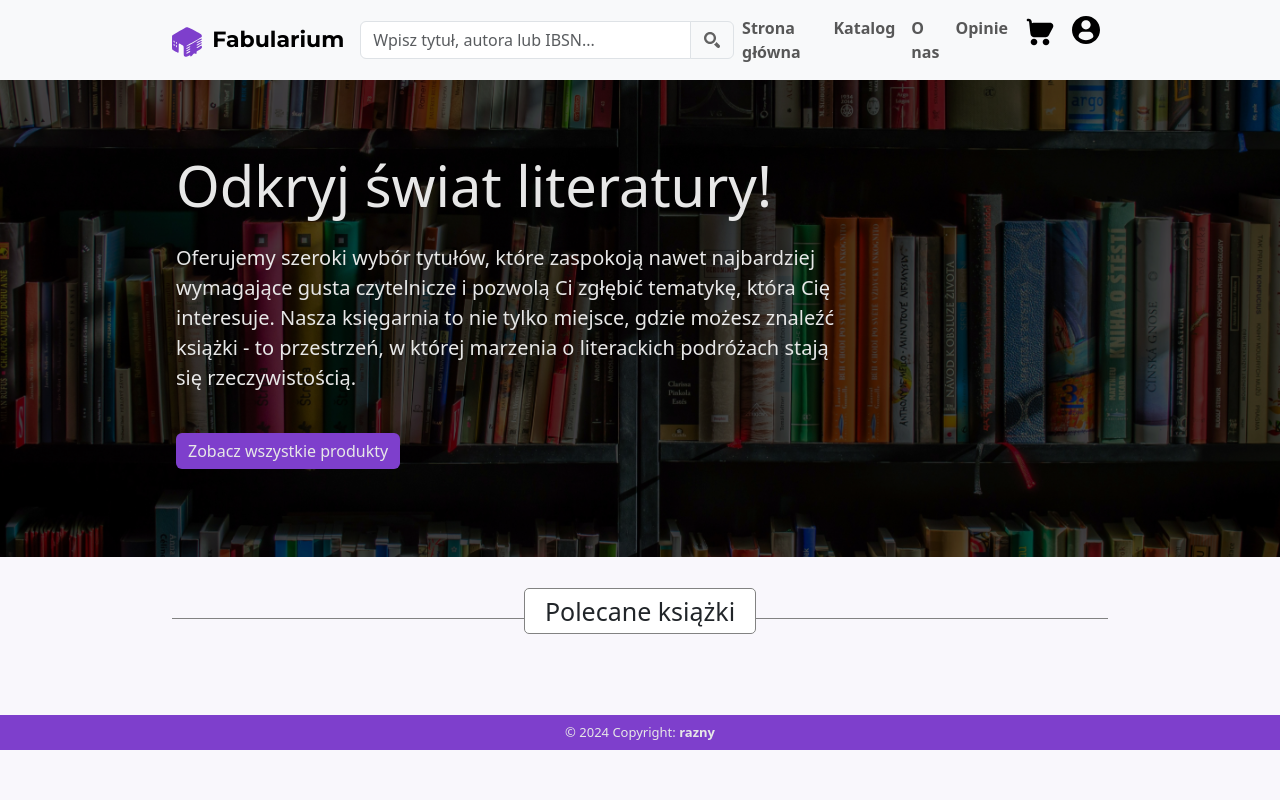
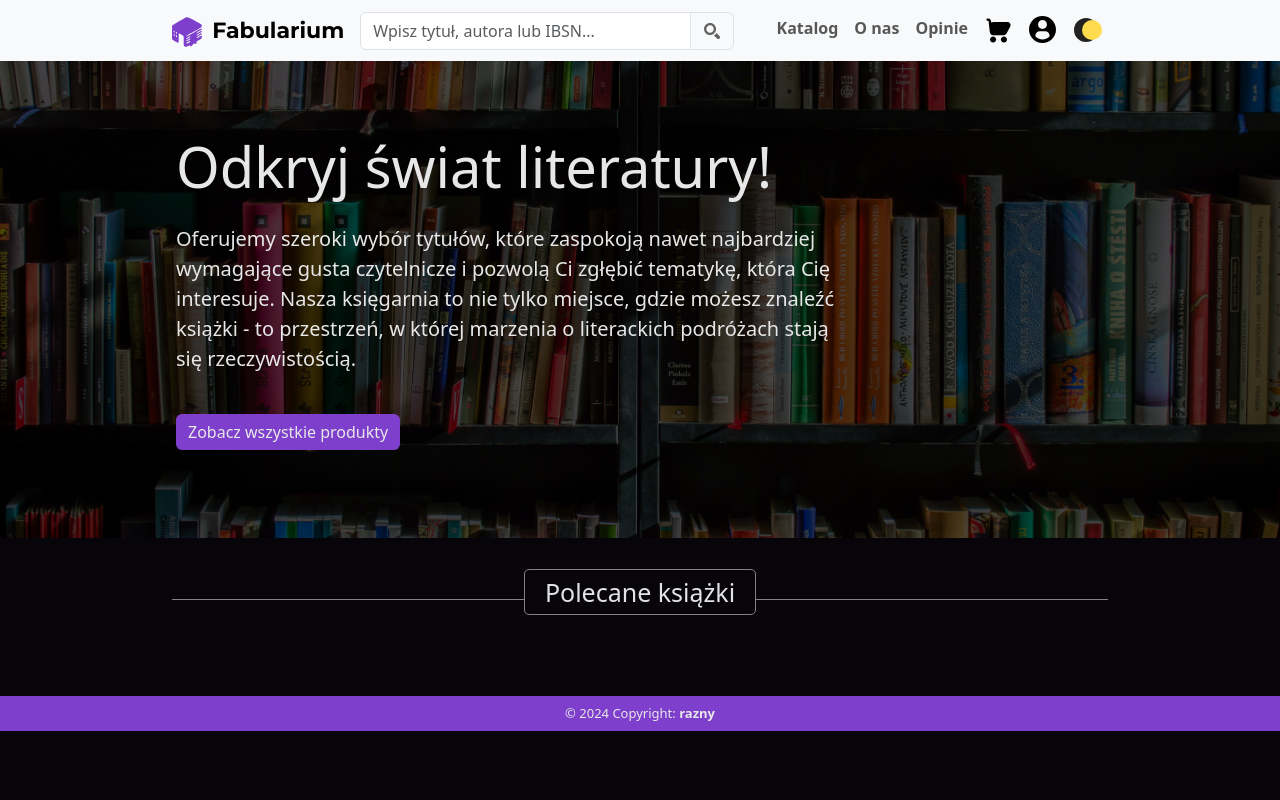
Before and after one commit to razny/fabularium, a PHP site: page /index.php in a window 1280 px wide. Run offline with PHP 8.4, Linux system fonts and the light colour scheme; data that the repository does not hold is empty.

Commit message:
start adding dark/light mode toggle

```diff
--- a/includes/header.php
+++ b/includes/header.php
@@ -6,6 +6,163 @@ if (isset($_SESSION['user_id']) && isset($_SESSION['username'])) {
     $username = $_SESSION['username'];
 }
 ?>
+<style>
+
+    #toggleMode {
+        border: none;
+        background: none;
+        cursor: pointer;
+        margin-top: 5px;
+    }
+
+    .dark-mode {
+        background-color: #070509;
+        color: #e3e3e3;
+    }
+
+    .dark-mode h2 {
+        color: #e3e3e3;
+    }
+
+    .dark-mode .swiper::before {
+  background: #070509;
+}
+
+.dark-mode .swiper::after {
+  background: #070509;
+}
+
+.dark-mode section > h2 {
+    width: 100%;
+  text-align: center;
+  border-bottom: 1px solid #828282;
+  line-height: 0.1em;
+  margin: 10px 0 20px;
+  padding: 0.2em;
+  font-size: 25px;
+}
+
+.dark-mode section > h2 span {
+    padding: 5px 20px;
+  border-style: solid;
+  border-width: 1px;
+  border-radius: 5px;
+  border-color: #828282;
+  background-color: #070509 !important;
+}
+
+.dark-mode #swiper {
+    background: #070509;
+}
+
+.dark-mode .card {
+    background: #1f1d21;
+}
+
+.dark-mode .card-title {
+    color: #e3e3e3;
+}
+
+.dark-mode .card-price {
+    color: #e3e3e3;
+}
+
+.dark-mode td p {
+    color: #e3e3e3;
+}
+
+.dark-mode td, .dark-mode tr {
+    color: #e3e3e3;
+}
+
+.dark-mode #catalog .card {
+  transition: box-shadow 0.3s ease;
+}
+
+.dark-mode #catalog .card:hover {
+  box-shadow: 0 0 20px #4a4a4a;
+}
+
+.dark-mode .counter {
+  background-color: #18161a!important;
+  padding: 10px 0;
+  border-radius: 10px;
+}
+
+.dark-mode .card .btn {
+    background: #7e3fcc!important;
+}
+
+.dark-mode .card .btn:hover {
+    background: #9345f5!important;
+}
+
+.dark-mode #reviews .btn {
+    background: #7e3fcc;
+}
+
+.dark-mode #reviews .btn:hover {
+    background: #9345f5;
+}
+
+.dark-mode .dropdown .btn {
+    background: #7e3fcc;
+}
+
+.dark-mode .dropdown .btn:hover {
+    background: #9345f5;
+}
+
+.dark-mode .card-title a {
+    color: #e3e3e3;
+}
+
+.dark-mode #produkt .btn {
+    background: #7e3fcc;
+}
+
+.dark-mode #produkt .btn:hover {
+    background: #9345f5;
+}
+
+.dark-mode section .form-control, .dark-mode section .form-control:hover, .dark-mode section .form-control:focus {
+    background-color: #1f1d21;
+    color: #e3e3e3;
+    border-color: #717171;
+}
+
+.dark-mode section input::placeholder{
+    color: #717171;
+}
+
+.dark-mode .alert {
+    background-color: #1f1d21;
+    color: #e3e3e3;
+    border-color: #717171;
+}
+
+.dark-mode .page-link , .dark-mode .page-link a {
+    background-color: #1f1d21!important;
+    border-color: #717171;
+    color: #af7eec;
+}
+
+.dark-mode .page-link:hover {
+    color: #e3e3e3;
+}
+
+.dark-mode #cart td, .dark-mode #cart th {
+    border-color: #717171;
+}
+
+    /* collapsing the navbar links into a column */
+    @media (max-width: 576px) {
+        .navbar-nav {
+            flex-direction: column !important;
+            align-items: flex-start !important;
+        }
+    }
+</style>
 
 <header class="navbar navbar-expand-sm navbar-light bg-light sticky-top">
     <div class="container-fluid w-l-75 w-xl-75">
@@ -31,9 +188,6 @@ if (isset($_SESSION['user_id']) && isset($_SESSION['username'])) {
             </form>
             <ul class="navbar-nav w-100 justify-content-end mt-2 mt-sm-0">
                 <li class="nav-item">
-                    <a class="nav-link" href="index.php">Strona główna</a>
-                </li>
-                <li class="nav-item">
                     <a class="nav-link" href="katalog.php">Katalog</a>
                 </li>
                 <li class="nav-item">
@@ -44,13 +198,18 @@ if (isset($_SESSION['user_id']) && isset($_SESSION['username'])) {
                 </li>
                 <li class="nav-item d-none d-sm-block">
                     <a class="nav-link" href="koszyk.php">
-                        <img src="images/shopping-cart-icon.svg" width="32" height="32" alt="Logo" />
+                        <img src="images/shopping-cart-icon.svg" width="29" height="29" alt="Logo" />
                     </a>
                 </li>
                 <li class="nav-item d-none d-sm-block" data-bs-toggle="tooltip" data-bs-placement="bottom" title="<?php echo isset($_SESSION['username']) ? 'Twój login: ' . $_SESSION['username'] : 'Gość'; ?>">
                     <a class="nav-link" href="logowanie.php">
-                        <img src="images/user-icon.svg" width="28" height="28" alt="Logo" />
+                        <img src="images/user-icon.svg" width="27" height="27" alt="Logo" />
                     </a>
+                </li>
+                <li class="nav-item d-none d-sm-block">
+                    <button id="toggleMode">
+                        <canvas id="canvas" width="32" height="32"></canvas>
+                    </button>
                 </li>
                 <li class="nav-item d-block d-sm-none">
                     <a class="nav-link" href="koszyk.php">Koszyk</a>
@@ -74,18 +233,64 @@ if (isset($_SESSION['user_id']) && isset($_SESSION['username'])) {
         </div>
     </div>
 </header>
-<style>
-    /* Custom CSS for collapsing the navbar links into a column */
-    @media (max-width: 576px) {
-        .navbar-nav {
-            flex-direction: column !important;
-            align-items: flex-start !important;
-        }
-    }
-</style>
+
 <script>
     var tooltipTriggerList = [].slice.call(document.querySelectorAll('[data-bs-toggle="tooltip"]'));
     var tooltipList = tooltipTriggerList.map(function(tooltipTriggerEl) {
         return new bootstrap.Tooltip(tooltipTriggerEl);
     });
 </script>
+
+<script>
+    // Drawing functions
+    function drawSun(ctx, sunColor) {
+        ctx.clearRect(0, 0, ctx.canvas.width, ctx.canvas.height);
+        ctx.fillStyle = sunColor; // Set sun color
+        ctx.beginPath();
+        ctx.arc(16, 16, 12, 0, Math.PI * 2);
+        ctx.fill();
+    }
+
+    function drawMoon(ctx, moonColor, moonBackgroundColor) {
+        ctx.clearRect(0, 0, ctx.canvas.width, ctx.canvas.height);
+        ctx.save();
+        ctx.translate(ctx.canvas.width / 2, ctx.canvas.height / 2);
+        ctx.rotate((Math.PI / 180) * 90);
+        ctx.translate(-ctx.canvas.width / 2, -ctx.canvas.height / 2);
+        ctx.fillStyle = moonBackgroundColor; // Set background color
+        ctx.beginPath();
+        ctx.arc(16, 16, 12, 0, Math.PI * 2);
+        ctx.fill();
+        ctx.fillStyle = moonColor; // Set moon color
+        ctx.beginPath();
+        ctx.arc(16, 10, 10, 0, Math.PI * 2);
+        ctx.fill();
+        ctx.restore();
+    }
+
+    // Mode handling
+    let isLightMode = localStorage.getItem('mode') === 'light';
+
+    function setMode() {
+        const canvas = document.getElementById('canvas');
+        const ctx = canvas.getContext('2d');
+        if (isLightMode) {
+            document.body.classList.remove('dark-mode');
+            drawSun(ctx, '#ffdb4d'); // Yellow sun
+        } else {
+            document.body.classList.add('dark-mode');
+            drawMoon(ctx, '#ffdb4d', '#222'); // Yellow moon on dark background
+        }
+    }
+
+    // Set initial mode
+    setMode();
+
+    function toggleMode() {
+        isLightMode = !isLightMode;
+        localStorage.setItem('mode', isLightMode ? 'light' : 'dark');
+        setMode();
+    }
+
+    document.getElementById('toggleMode').addEventListener('click', toggleMode);
+</script>
--- /dev/null
+++ b/includes/styles-dark.css
@@ -0,0 +1,4 @@
+body.dark-mode {
+    background-color: #222; /* Dark background color */
+    color: #fff; /* Light text color */
+}
--- a/index.php
+++ b/index.php
@@ -7,7 +7,7 @@
   <title>Fabularium - sklep z książkami dla każdego</title>
   <link href="https://cdn.jsdelivr.net/npm/bootstrap@5.3.0-alpha1/dist/css/bootstrap.min.css" rel="stylesheet">
   <link rel="stylesheet" href="https://cdn.jsdelivr.net/npm/swiper@11/swiper-bundle.min.css">
-  <link rel="stylesheet" href="styles/style.css">
+  <link rel="stylesheet" type="text/css" href="styles/style.css" id="light">
   <link rel="stylesheet" href="styles/media-sizes.css">
   <link rel="icon" type="image/x-icon" href="images/favicon.svg">
   <script src="https://cdn.jsdelivr.net/npm/@popperjs/core@2.11.8/dist/umd/popper.min.js" integrity="sha384-I7E8VVD/ismYTF4hNIPjVp/Zjvgyol6VFvRkX/vR+Vc4jQkC+hVqc2pM8ODewa9r" crossorigin="anonymous"></script>
@@ -27,14 +27,14 @@
           możesz znaleźć książki - to przestrzeń, w której marzenia o literackich podróżach stają się rzeczywistością.
         </p>
         <p class="me-md-5 me-l-5 me-xl-5 me-sm-0">
-          <a class="btn primary btn-dark border-0 mt-4" href="katalog.php" role="button">Zobacz wszystkie
+          <a class="btn primary border-0 mt-4" href="katalog.php" role="button">Zobacz wszystkie
             produkty</a>
         </p>
       </div>
     </div>
   </section>
 
-  <section class="container-fluid bg mt-5 w-md-75">
+  <section class="container-fluid bg mt-5 w-md-75" id="swiper">
     <h2 class="text-center my-5"><span class="bg">Polecane książki</span></h2>
     <div class="row text-center">
       <div class="swiper">
@@ -53,7 +53,7 @@
                   <div class="card-body mx-1 d-flex flex-column justify-content-around">
                     <h5 class="card-title"><?php echo $row["Tytul"]; ?></h5>
                     <p class="card-text text-secondary"><?php echo $row["Autor"]; ?></p>
-                    <h6 class="card-price font-weight-bold text-dark"><?php echo $row["Cena"]; ?> zł</h6>
+                    <h6 class="card-price"><?php echo $row["Cena"]; ?> zł</h6>
                     <form action="includes/add_to_cart.php" method="POST">
                       <input type="hidden" name="item_id" value="<?php echo $row['ID']; ?>">
                       <button type="submit" class="btn btn-dark btn-sm secondary border-0">
--- a/koszyk.php
+++ b/koszyk.php
@@ -30,7 +30,7 @@
     <?php include("includes/header.php"); ?>
     <?php include("includes/conn.php"); ?>
     <div class="d-flex align-items-center d-flex flex-column min-vh-100">
-        <section class="my-2 w-md-75 w-100">
+        <section class="my-2 w-md-75 w-100" id="cart">
             <div class="container h-100 py-5">
                 <?php
                 if (!isset($_SESSION['cart']) || empty($_SESSION['cart'])) {
--- a/opinie.php
+++ b/opinie.php
@@ -18,9 +18,9 @@
   <?php include("includes/conn.php"); ?>
   <div class="d-flex align-items-center justify-content-center">
     <section class="my-4 px-2 w-75">
-      <h3 class="text-center mb-3">Opinie klientów o naszym sklepie</h3>
+      <h3 class="text-center mb-3 mt-3">Opinie klientów o naszym sklepie</h3>
       <hr>
-      <div class="container">
+      <div class="container" id="reviews">
         <?php
         // Process form submission
         if (isset($_POST["submit"])) {
@@ -72,7 +72,7 @@
               <label for="wiad">Wiadomość:</label>
               <textarea class="form-control" id="wiad" name="wiad" rows="4" required></textarea>
             </div>
-            <button type="submit" class="btn btn-dark secondary border-0" name="submit">Wyślij</button>
+            <button type="submit" class="btn btn-dark border-0" name="submit">Wyślij</button>
           </form>
         <?php } ?>
       </div>
--- a/produkt.php
+++ b/produkt.php
@@ -28,7 +28,7 @@
 <body class="bg">
   <?php include("includes/header.php");
   include("includes/conn.php"); ?>
-  <div class="d-flex align-items-center justify-content-center">
+  <div class="d-flex align-items-center justify-content-center" id="produkt">
     <section class="my-5 w-75 py-3">
       <?php
 
--- a/search.php
+++ b/search.php
@@ -47,14 +47,14 @@
                                         </div>
                                         <div class="card-body text-center d-flex flex-column">
                                             <h5 class="card-title mb-1">
-                                                <a href="produkt.php?id=<?php echo htmlspecialchars($row['ID']); ?>" class="font-weight-bold text-dark text-decoration-none">
+                                                <a href="produkt.php?id=<?php echo htmlspecialchars($row['ID']); ?>" >
                                                     <?php echo htmlspecialchars($row['Tytul']); ?>
                                                 </a>
                                             </h5>
                                             <p class="card-text mb-2 small text-secondary">
                                                 <?php echo htmlspecialchars($row['Autor']); ?>
                                             </p>
-                                            <h6 class="card-price font-weight-bold text-dark">
+                                            <h6 class="card-price">
                                                 <?php echo htmlspecialchars($row['Cena']); ?> zł
                                             </h6>
                                         </div>
```
Also changed, not shown: katalog.php (+5 -5 lines), logowanie.php (+19 -27 lines), o-nas.php (+3 -10 lines), rejestracja.php (+5 -11 lines), styles/style.css (+54 -23 lines).
